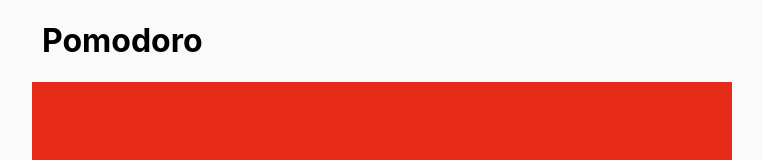
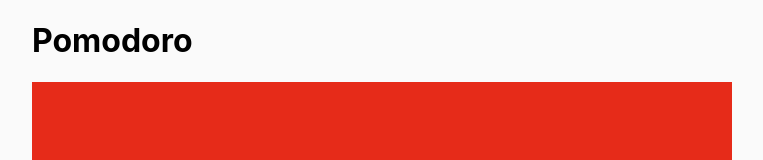
Before and after one commit to adriangoransson/pomodoro, a Vue app: page / in a window 1280 px wide. Shown: the top 160 px of the page, without its empty margins (258-1021 px from the left). Built offline with nearby package versions, Linux system fonts and the light colour scheme.

Commit message:
Fix margins for non-mobile devices

```diff
--- a/src/App.vue
+++ b/src/App.vue
@@ -64,9 +64,11 @@ export default {
     margin: auto;
   }
 
-  .container {
-    margin-left: 10px;
-    margin-right: 10px;
+  @media (max-width: 720px) {
+    .container {
+        margin-left: 10px;
+        margin-right: 10px;
+      }
   }
 
   .button {
--- a/src/components/History.vue
+++ b/src/components/History.vue
@@ -29,7 +29,7 @@ export default {
     padding: 5px;
     text-align: center;
     border: 1px solid #e0e0e0;
-    margin: 10px;
+    margin: 10px 0;
     background: #fff;
   }
 
```
